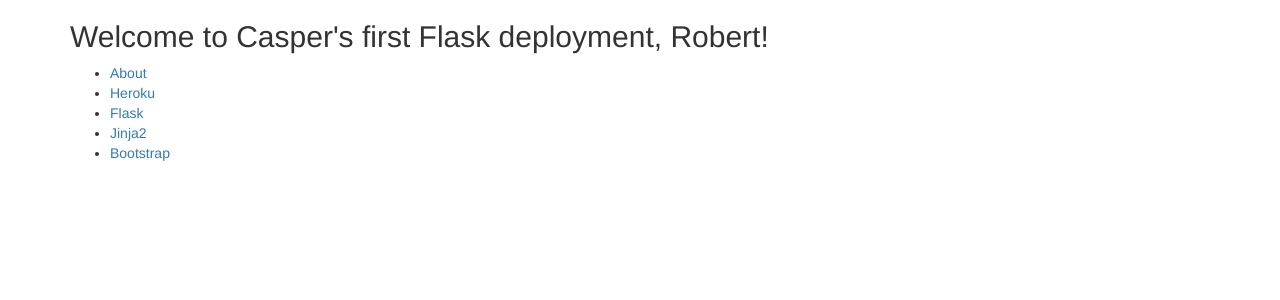
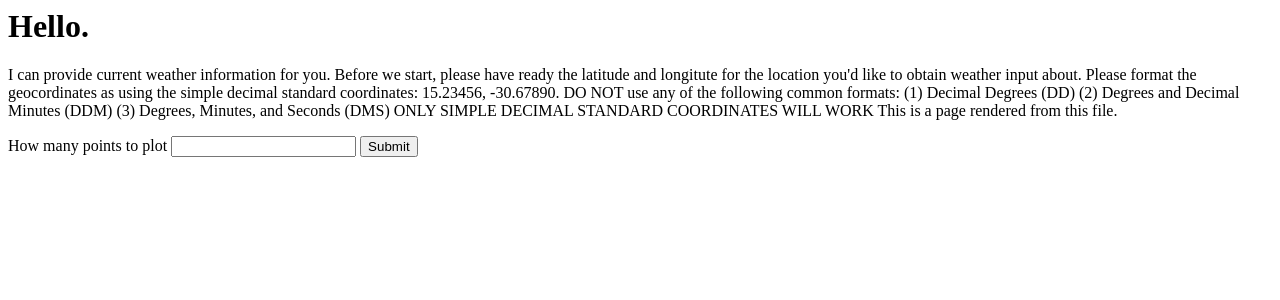
Before and after one commit to git-weasel/rainy-day, a Flask app: page / in a window 1280 px wide. Shown: the top 300 px of the page. Run offline with Flask 2, Linux system fonts and the light colour scheme; some libraries are stand-ins or nearby versions.

Commit message:
moved in text to index.html

```diff
--- a/templates/index.html
+++ b/templates/index.html
@@ -1,36 +1,26 @@
-<!doctype html>
-<html lang="en">
-  <head>
-    <meta charset="utf-8">
-    <meta name="viewport" content="width=device-width, initial-scale=1, shrink-to-fit=no">
-    <meta name="description" content="Skeleton application demoing Heroku and Flask integration.">
-    <meta name="author" content="@gotoariel">
-    <!-- <link rel="icon" href="favicon.ico"> -->
+<html>
+    <body>
+        <h1>Hello.</h1>
+        <p>I can provide current weather information for you.
+            Before we start, please have ready the latitude and
+            longitute for the location you'd like to obtain
+            weather input about. Please format the geocordinates
+            as using the simple decimal standard coordinates:
 
-    <title>Welcome to Casper's first Flask deployment, Robert!</title>
+            15.23456, -30.67890.
 
-    <!-- Bootstrap core CSS -->
-    <link rel="stylesheet" href="https://maxcdn.bootstrapcdn.com/bootstrap/3.3.7/css/bootstrap.min.css">
-  </head>
-  <body>
-    <div class="container">
-      <div class="row">
-        <div class="col-lg-12 text-left">
-          <h2>Welcome to Casper's first Flask deployment, Robert!</h2>
-          <ul>
-            <li><a href="/about">About</a></li>
-            <li><a target="_blank" href="https://www.heroku.com/">Heroku</a></li>
-            <li><a target="_blank" href="http://flask.pocoo.org/">Flask</a></li>
-            <li><a target="_blank" href="http://jinja.pocoo.org/docs/2.9/">Jinja2</a></li>
-            <li><a target="_blank" href="http://getbootstrap.com/">Bootstrap</a></li>
-          </ul>
-        </div>
-      </div>
-    </div>
-    <!-- Bootstrap core JavaScript
-    ================================================== -->
-    <!-- Placed at the end of the document so the pages load faster -->
-    <script src="https://cdnjs.cloudflare.com/ajax/libs/jquery/3.2.1/jquery.js"></script>
-    <script src="https://maxcdn.bootstrapcdn.com/bootstrap/3.3.7/js/bootstrap.min.js"></script>
-  </body>
+            DO NOT use any of the following common formats:
+            (1) Decimal Degrees (DD)
+            (2) Degrees and Decimal Minutes (DDM)
+            (3) Degrees, Minutes, and Seconds (DMS)
+            ONLY SIMPLE DECIMAL STANDARD COORDINATES WILL WORK
+            This is a page rendered from this file.</p>
+        <form action="plot2" method="GET">
+            <label>
+                How many points to plot
+                <input name="n" />
+            </label>
+            <input type="submit" />
+        </form>
+    </body>
 </html>
```
